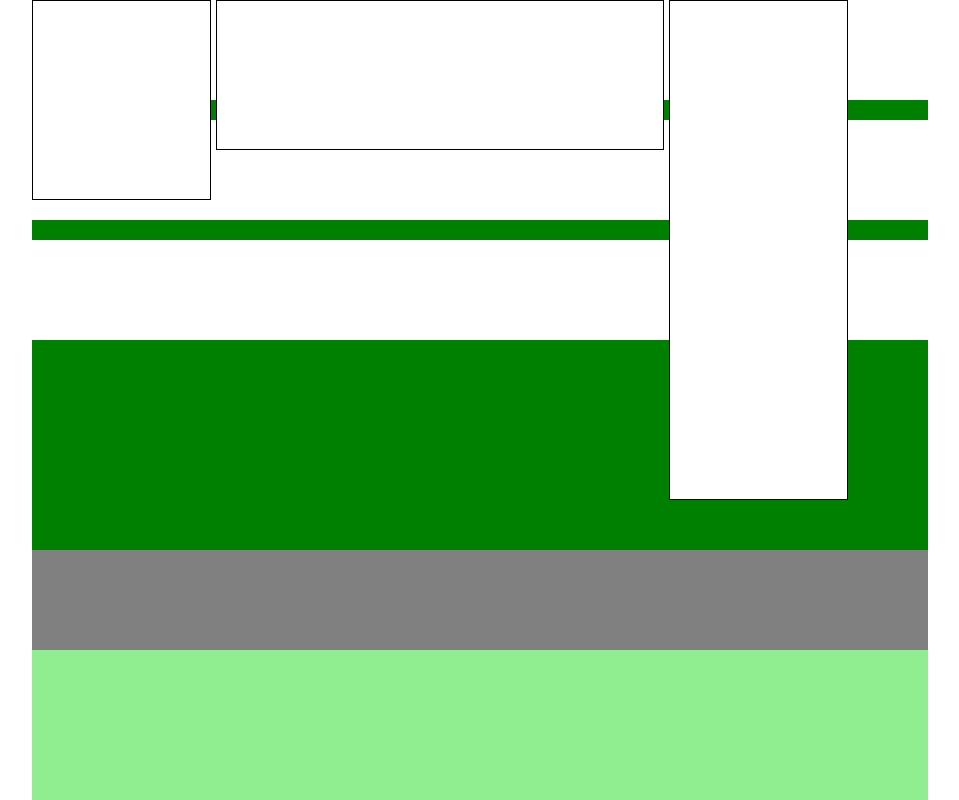
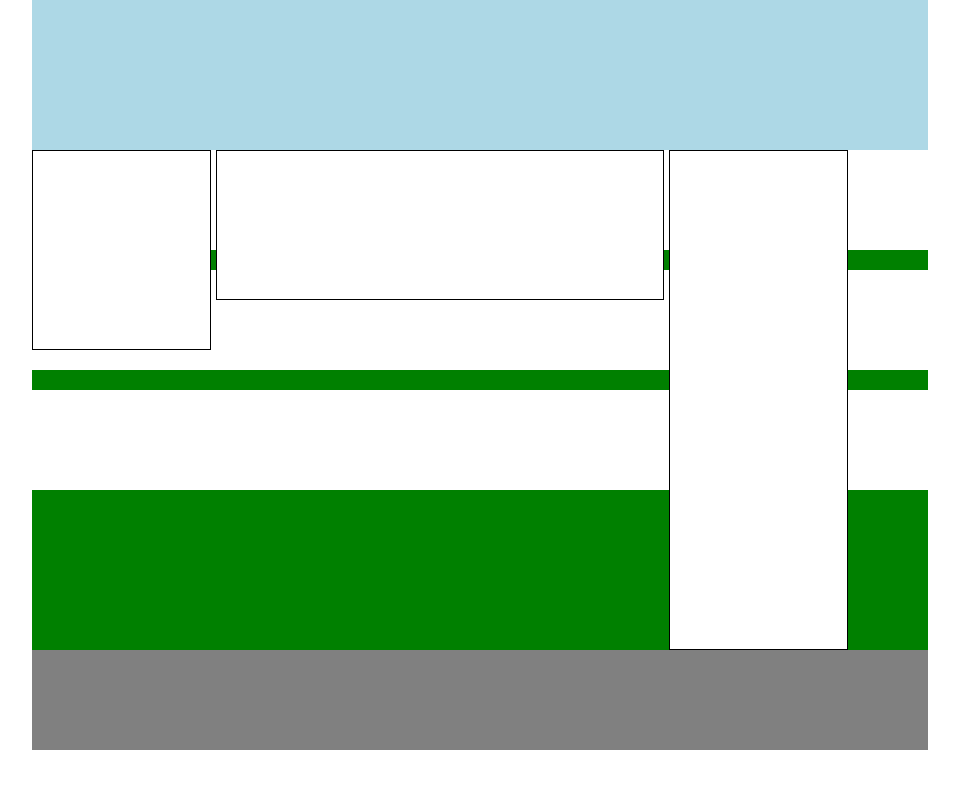
Before and after one commit to TheWrongC0de/htmlcss-struttura-wp, a plain HTML site: page index2.html in a window 1280 px wide. Shown: the top 800 px of the page, without its empty margins (160-1119 px from the left). Drawn offline with Linux system fonts and the light colour scheme.

Commit message:
sistemazione

```diff
--- a/css/style2.css
+++ b/css/style2.css
@@ -15,12 +15,12 @@
 }
 /* parte section */
   section{
-   height: 600px;
-   background-color: lightgreen;
+
+   background-color: white;
 }
  .floatcontainer{
    background-color: green;
-   height: 550px;
+
  }
 
  .floatcontainer::after{
--- a/index2.html
+++ b/index2.html
@@ -11,7 +11,7 @@
       <!-- contenitore header-->
       <header>
         <!-- foto e navbar-->
-      <header>
+      </header>
         <!-- contenitore section con float-->
       <section>
         <div class="floatcontainer">
@@ -21,13 +21,13 @@
            <div class="wid"></div>
            <div class="wid"></div>
            <div class="wid"></div>
-       </div>
+        </div>
 
-      <section>
+      </section>
         <!-- sezione footer pagina commento e social button-->
       <footer>
 
-      <footer>
+      </footer>
 
 
     </div>
```
